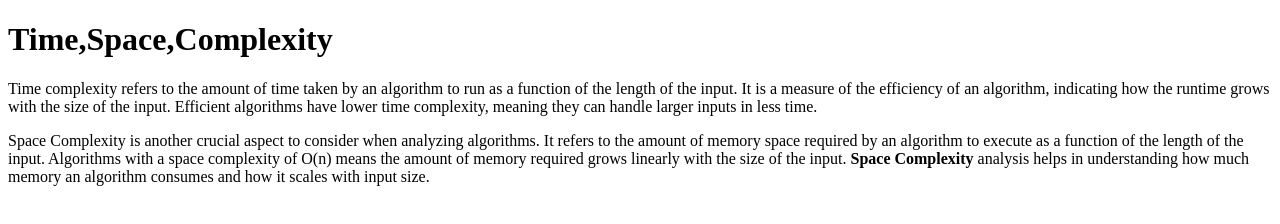
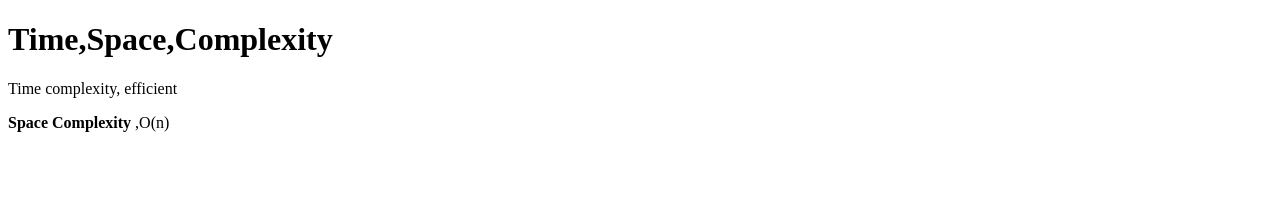
Before and after one commit to acciojob/time-and-space-complexity-PRADNYA199, a website: page main.html in a window 1280 px wide. Drawn offline with Linux system fonts and the light colour scheme.

Commit message:
created a submission

```diff
--- a/main.html
+++ b/main.html
@@ -11,9 +11,8 @@
     <script type="text/javascript" src="./script.js">
 </script>
 	<h1>Time,Space,Complexity</h1>
-<p>Time complexity refers to the amount of time taken by an algorithm to run as a function of the length of the input. It is a measure of the efficiency of an algorithm, indicating how the runtime grows with the size of the input. Efficient algorithms have lower time complexity, meaning they can handle larger inputs in less time.</p>
-    <p>Space Complexity is another crucial aspect to consider when analyzing algorithms. It refers to the amount of memory space required by an algorithm to execute as a function of the length of the input. Algorithms with a space complexity of O(n) means the amount of memory required grows linearly with the size of the input. <b>Space Complexity</b> analysis helps in understanding how much memory an algorithm consumes and how it scales with input size.</p>
-
+<p>Time complexity, efficient</p>
+	<p><b>Space Complexity</b> ,O(n)</p>
 </body>
 
 </html>
```
